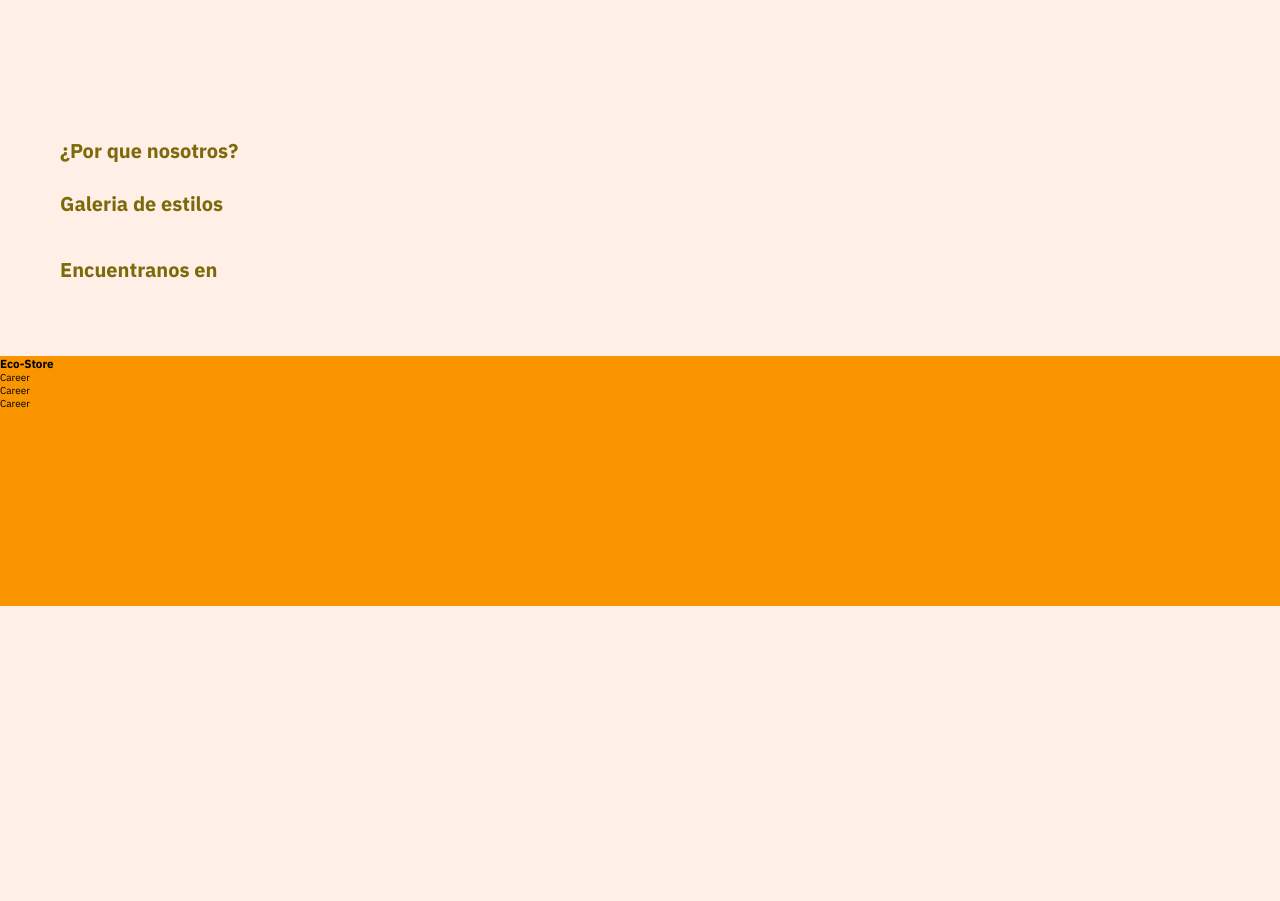
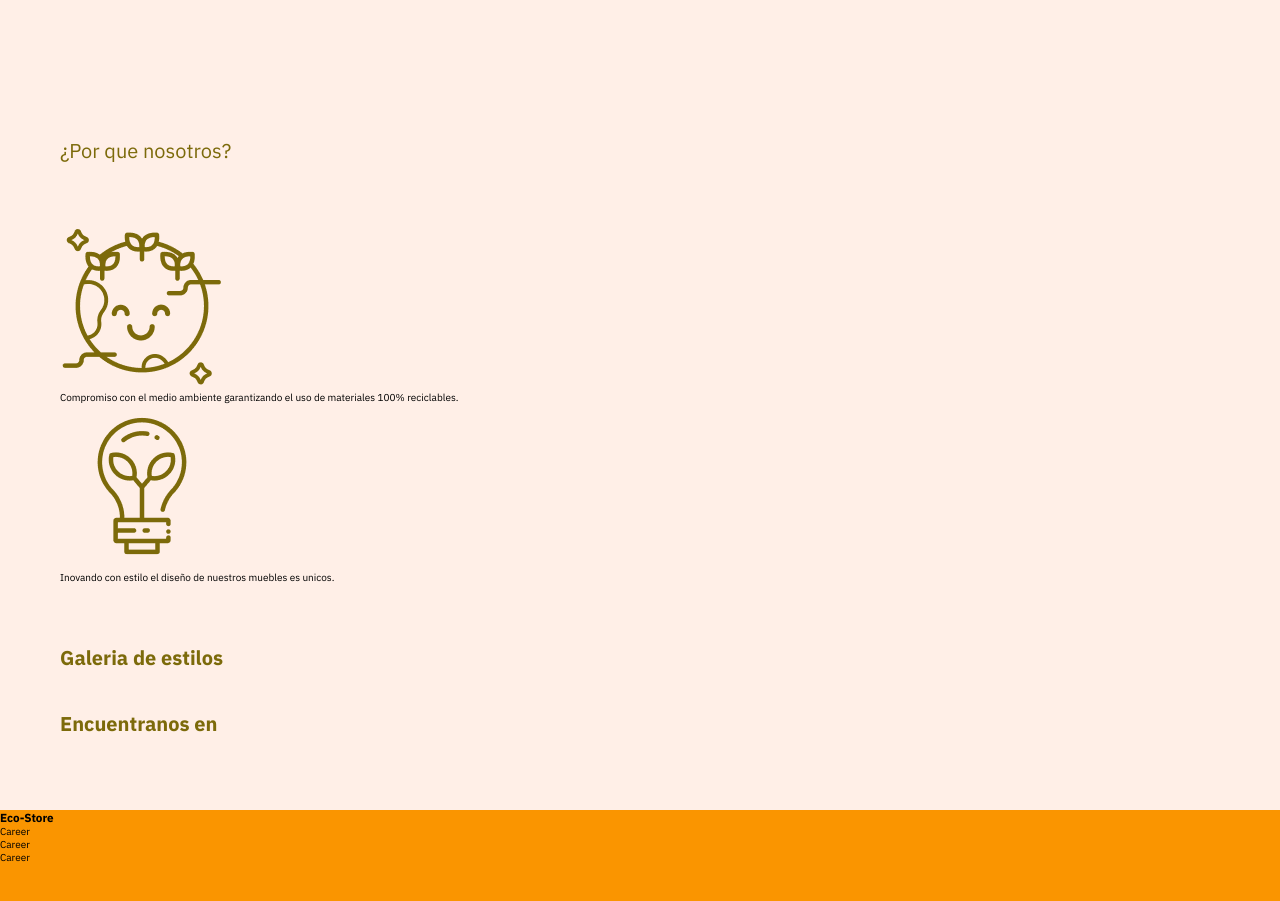
Before and after one commit to RicardoColladoRothschild/eco-stpre.github.io, a plain HTML site: page eco-Store/index.html in a window 1280 px wide. Shown: the part 2680-3581 px from the top of the page. Before the commit the page ends 3286 px from the top, so only its background shows below. Drawn offline with Linux system fonts and the light colour scheme; a web font is replaced by a local one.

Commit message:
starting about us section

```diff
--- a/eco-Store/css/scss/main.scss
+++ b/eco-Store/css/scss/main.scss
@@ -189,7 +189,14 @@ section{
     }
 }
 
+.about-us{
+    @extend .healthcare;
 
+        h2{
+            font-weight:bold;
+
+        }
+}
 footer{
 
     background-color:$backgroundColor;
--- a/eco-Store/index.html
+++ b/eco-Store/index.html
@@ -268,13 +268,17 @@
 
             <div class="about-us">
                 <h2>¿Por que nosotros?</h2>
+            <div class="mision-section">
                 <div class="earth"></div>
-                <img src="" alt="">
-                <p></p>
+                    <img src="./img/earth.png" alt="">
+                        <p>Compromiso con el medio ambiente garantizando el uso de materiales 100% reciclables.</p>
                 <div class="innovation"></div>
-                <img src="" alt="">
-                <p></p>
+                    <img src="./img/ecology.png" alt="">
+                        <p>Inovando con estilo el diseño de nuestros muebles es unicos.</p>
             </div>
+
+                </div>
+
             <div class="gallery">
                 <H2>Galeria de estilos</H2>
                 <div>
```
Also changed, not shown: eco-Store/css/css/main.css.
